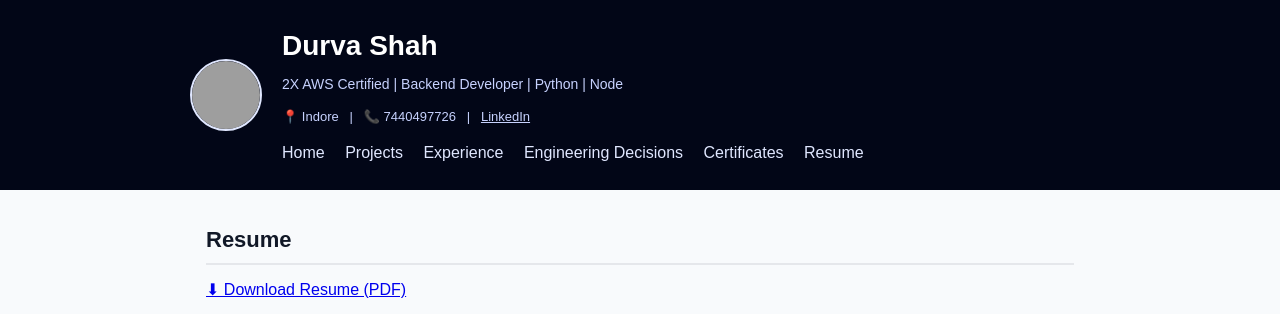
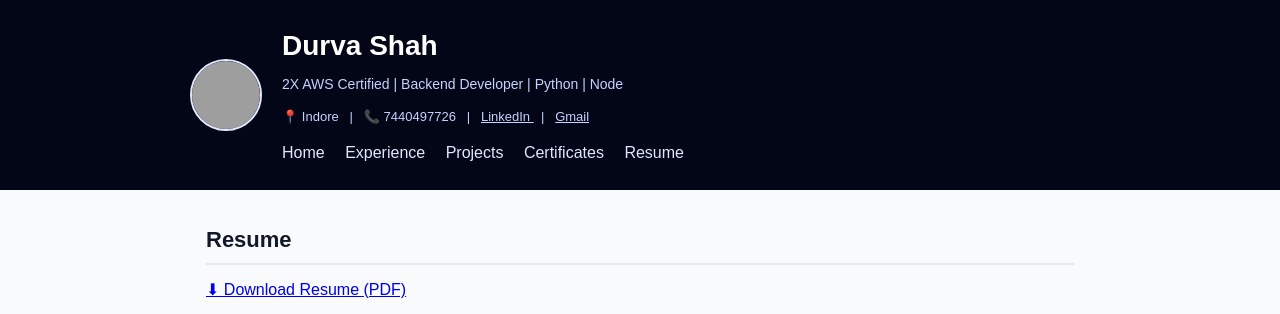
Before and after one commit to Durvarshah/Durva_Shah_Portfolio, a plain HTML site: page resume.html in a window 1280 px wide. Shown: the top 314 px of the page. Drawn offline with Linux system fonts and the light colour scheme; grey boxes are pictures that could not be loaded.

Commit message:
added gmail

```diff
--- a/resume.html
+++ b/resume.html
@@ -21,14 +21,18 @@
           target="_blank"
           style="color:#c7d2fe; text-decoration:underline;">
           LinkedIn
+        </a>&nbsp; | &nbsp;
+        <a href="mailto:durvashah9@gmail.com"
+          target="_blank"
+          style="color:#c7d2fe; text-decoration:underline;">
+          Gmail
         </a>
       </p>
 
       <nav>
         <a href="index.html">Home</a>
+        <a href="experience.html">Experience</a>
         <a href="projects.html">Projects</a>
-        <a href="experience.html">Experience</a>
-        <a href="decisions.html">Engineering Decisions</a>
         <a href="certificates.html">Certificates</a>
         <a href="resume.html">Resume</a>
       </nav>
```
Also changed, not shown: certificates.html (+6 -1 lines), experience.html (+6 -1 lines), index.html (+6 -1 lines), projects.html (+6 -1 lines).
